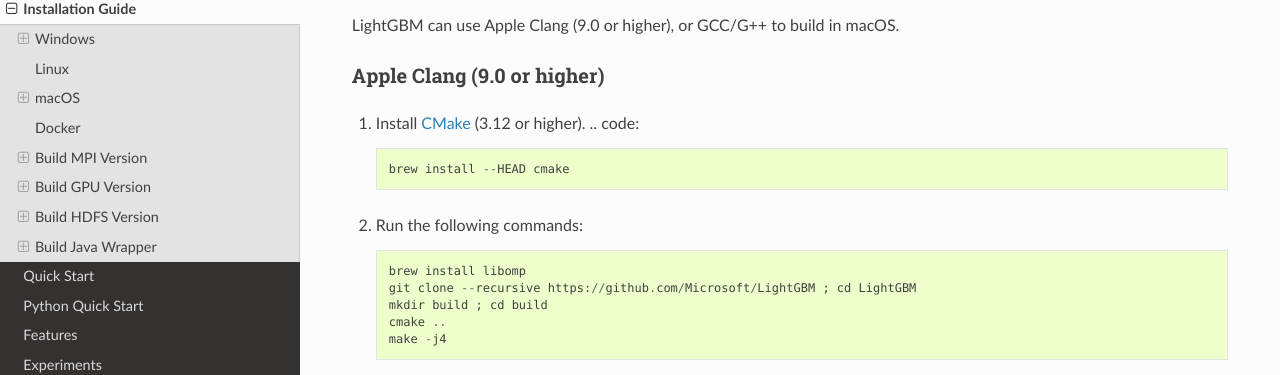
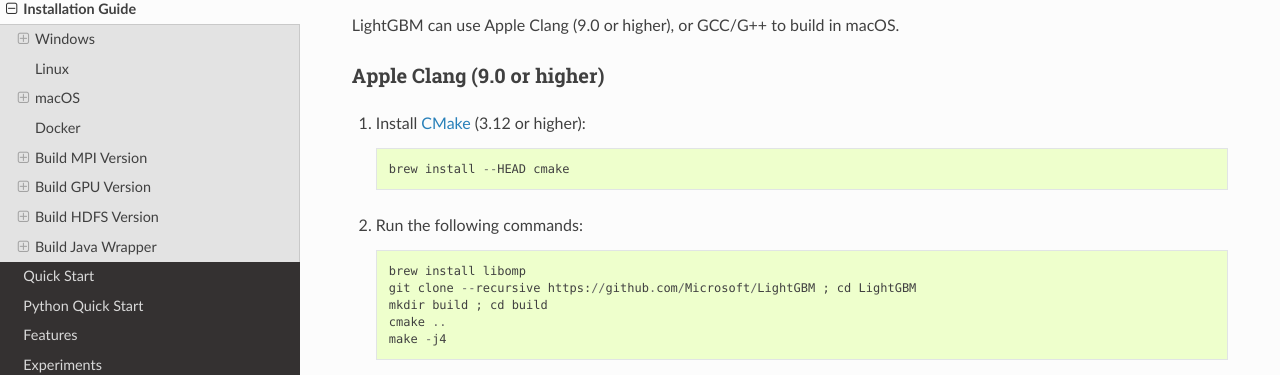
Before and after one commit to microsoft/LightGBM, a Sphinx documentation site: the page built from docs/Installation-Guide.rst, in a window 1280 px wide and 900 px high, scrolled down 1669 px. Shown: the part 144-519 px from the top of the window. Built offline with Sphinx 7.4.7 and the Read the Docs theme 2.0.0, drawn with Linux system fonts in a browser that asks for light colours; pages that are not in the unit, such as notebooks, are missing from menus.

Commit message:
docs hotfix

```diff
--- a/docs/Installation-Guide.rst
+++ b/docs/Installation-Guide.rst
@@ -92,8 +92,10 @@
 Apple Clang (9.0 or higher)
 ^^^^^^^^^^^^^^^^^^^^^^^^^^^
 
-1. Install `CMake`_ (3.12 or higher).
+1. Install `CMake`_ (3.12 or higher):
+
    .. code::
+
      brew install --HEAD cmake
 
 2. Run the following commands:
```
